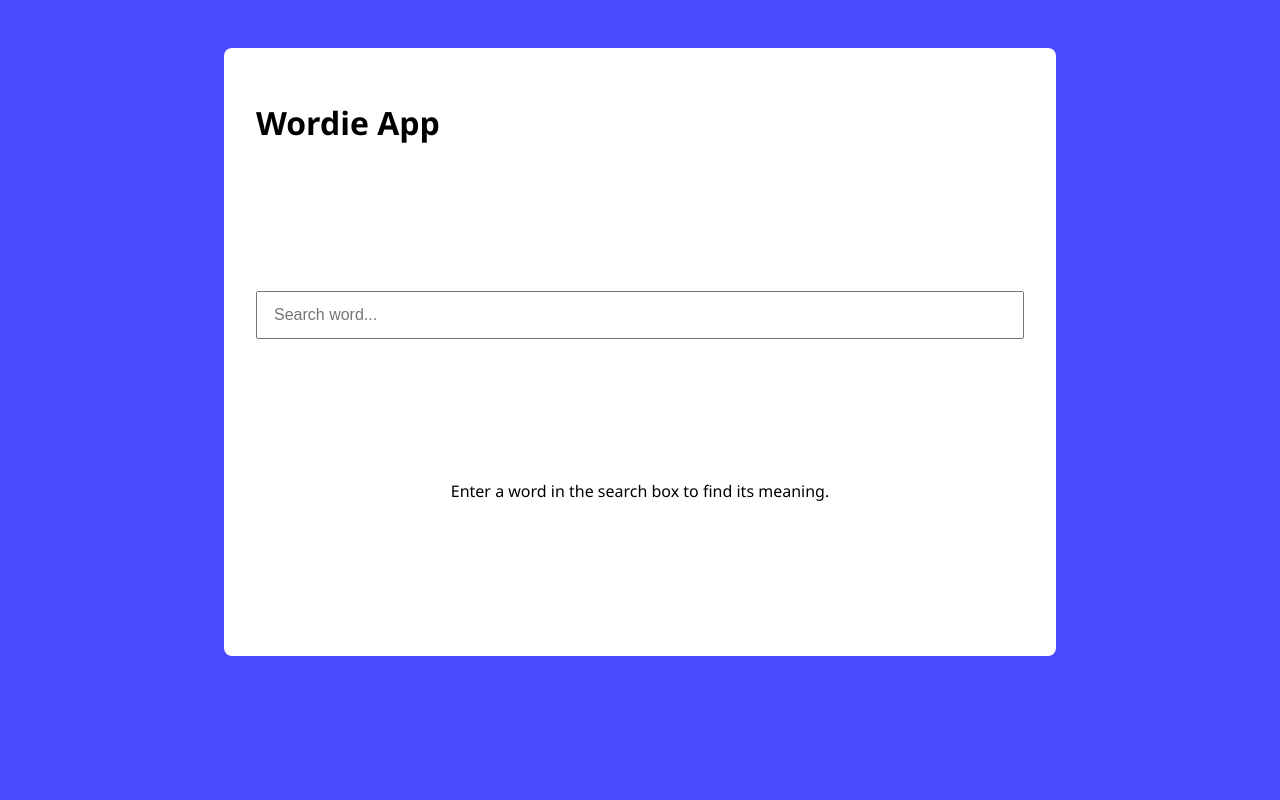
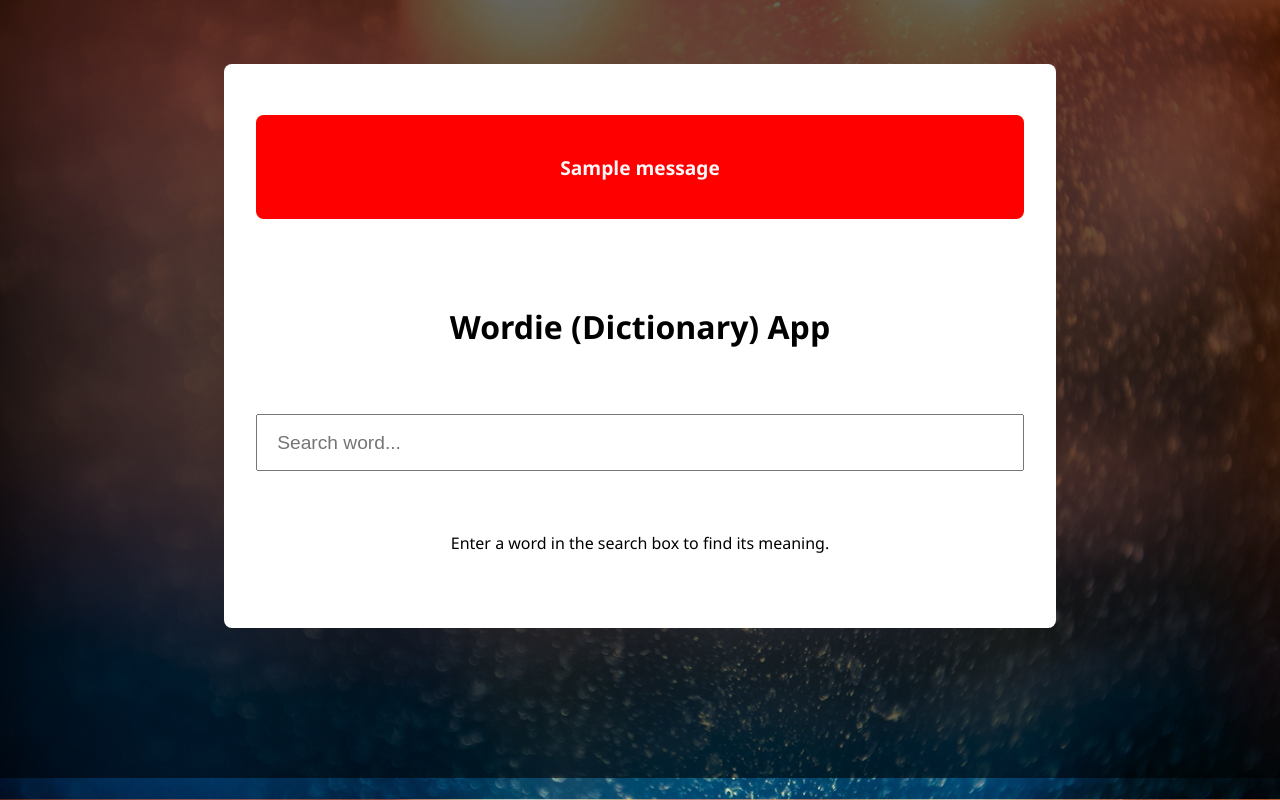
Before and after one commit to tobidada001/wordie-app-django, a Django app: page / in a window 1280 px wide. Run offline with Django 4.2, Linux system fonts and the light colour scheme; tables that the repository leaves empty hold one stand-in row (values such as "Sample post"); one stand-in notice (Sample message) is shown.

Commit message:
I added the django messages and backdrop feature.

```diff
--- a/WordieApp/static/style.css
+++ b/WordieApp/static/style.css
@@ -1,25 +1,41 @@
 body {
-    background: #474aff;
+    background: url("Amazing Desktop Wallpaper.png");
+    background-size: cover;
     margin: 0;
+    padding: 0;
     font-family: 'Segoe UI', Tahoma, Geneva, Verdana, sans-serif;
+    height: 89.3vh;
+}
+.backdrop{
+    height: 100%;
+    width: 100%;
+    background: rgba(0, 0, 0, 0.6);
+    padding-top: 5%;
+
 }
 a{text-decoration: none;}
 .main {
     width: 60%;
-    height: 68vh;
+    height: 70%;
     overflow-y: auto;
-    margin: auto;
+    margin: 0 auto 0 auto;
     display: grid;
-    margin-top: 3em;
+    padding-top: 3em;
     background: #fff;
     padding: 2em;
     border-radius: 0.5rem;
     grid-row-gap: 1.2rem;
+
 }
-
+.main h1.h1 {
+    text-align: center;
+}
+@media screen and (max-width: 1000px) {
+    .main{width: 80%;}
+}
 .search {
     height: 3em;
-    font-size: 1rem;
+    font-size: larger;
     padding-left: 1em;
 }
 
@@ -43,9 +59,11 @@ hr{margin-bottom: 2px;}
     margin-top: 3rem;
 }
 
-@media only screen and (max-width: 700px) {
-    .main {
-        width: 70%;
-        height: 75vh;
-    }
+.messages p{
+    padding: 2em;
+    font-weight: 600;
+    font-size: larger;
+    text-align: center;
+    color: #f8f8f8;
+    border-radius: 0.4em;
 }
--- a/WordieApp/template/index.html
+++ b/WordieApp/template/index.html
@@ -1,43 +1,55 @@
+<!DOCTYPE html>
 {% load static %}
-<!DOCTYPE html>
 <html lang="en">
-
   <head>
-    <meta charset="UTF-8">
-    <meta name="viewport" content="width=device-width, initial-scale=1.0">
-    <meta http-equiv="X-UA-Compatible" content="ie=edge">
+    <meta charset="UTF-8" />
+    <meta name="viewport" content="width=device-width, initial-scale=1.0" />
+    <meta http-equiv="X-UA-Compatible" content="ie=edge" />
     <title>Wordie</title>
-    <link rel="stylesheet" href="{% static 'style.css' %}">
+    <link rel="stylesheet" href="{% static 'style.css' %}" />
     <script src="{% static '../static/audio.js' %}"></script>
   </head>
 
   <body>
+<div class="backdrop">
       <main class="main">
-        <h1 class="h1">Wordie App</h1>
+        <div class="messages">
+          {% for message in messages %}
+          <p style="background-color: red">{{message}}</p>
+          {% endfor %}
+        </div>
+        <h1 class="h1">Wordie (Dictionary) App</h1>
 
         <form action="">
-            <input name="check" type="search" placeholder="Search word..." class="search" style="width: 100%;">
+          <input
+            name="check"
+            type="search"
+            placeholder="Search word..."
+            class="search"
+            style="width: 100%"
+          />
         </form>
 
         {% if word is not None %}
         <div id="main_word_div">
           <div class="word_pro">
             <h3>{{word}}</h3>
-                <p>/{{pronunciation}}/ </p>
-
+            <p>/{{pronunciation}}/</p>
           </div>
 
           <div class="speech_icon">
             <audio src="{{audio_link}}" id="audio"></audio>
-                <img src="{% static '../static/playbtn.png' %}" height="40" width="40" alt="" onclick="checkMediaPlaying();">
+            <img
+              src="{% static '../static/playbtn.png' %}"
+              height="40"
+              width="40"
+              alt=""
+              onclick="checkMediaPlaying();"
+            />
+          </div>
         </div>
 
-        </div>
-
-
-
         <div class="word_div">
-
           <h3>Meaning</h3>
 
           {% for meaning in meanings %}
@@ -45,14 +57,12 @@
           <p>-> {{meaning |capfirst}}</p>
 
           {% endfor %}
-            <hr>
+          <hr />
         </div>
-
 
         {% if examples %}
 
-        <div class="word_div" style="border-left: 0.2rem solid #582872;">
-
+        <div class="word_div" style="border-left: 0.2rem solid #582872">
           <h3>Examples</h3>
 
           {% for example in examples %}
@@ -60,58 +70,47 @@
 
           {% endfor %}
 
-            <hr>
+          <hr />
         </div>
-        {% endif %}
+        {% endif %} {% if synonyms %}
 
-        {% if synonyms %}
-
-        <div class="word_div" style="border-left: 0.2rem solid rgb(233, 63, 63);">
-
+        <div
+          class="word_div"
+          style="border-left: 0.2rem solid rgb(233, 63, 63)"
+        >
           <h3>Synonyms</h3>
 
           {% for synonym in synonyms %}
 
           <a href="{{request.path}}?check={{synonym}}">
-                   {% if synonym == synonyms|last %}
-                       {{synonym}}
-                    {% else %}
-                    {{synonym}},
-                   {% endif %}
+            {% if synonym == synonyms|last %} {{synonym}} {% else %}
+            {{synonym}}, {% endif %}
           </a>
 
           {% endfor %}
-            <hr>
+          <hr />
         </div>
-        {% endif %}
+        {% endif %} {% if antonyms %}
 
-
-        {% if antonyms %}
-
-        <div class="word_div" style="border-left: 0.2rem solid rgb(26, 117, 8);">
-
+        <div class="word_div" style="border-left: 0.2rem solid rgb(26, 117, 8)">
           <h3>Antonymns</h3>
 
           {% for antonymn in antonyms %}
           <a href="{{request.path}}?check={{antonym}}">
-                {% if antonymn == antonyms|last %}
-                    {{antonymn}}
-                {% else %}
-                    {{antonymn}},
-                {% endif %}
+            {% if antonymn == antonyms|last %} {{antonymn}} {% else %}
+            {{antonymn}}, {% endif %}
           </a>
           {% endfor %}
 
-            <hr>
+          <hr />
         </div>
-        {% endif %}
+        {% endif %} {% else %}
 
-
-        {% else %}
-
-            <center><p>Enter a word in the search box to find its meaning.</p></center>
+        <center>
+          <p>Enter a word in the search box to find its meaning.</p>
+        </center>
         {% endif %}
       </main>
+    </div>
   </body>
-
 </html>
--- a/WordieApp/views.py
+++ b/WordieApp/views.py
@@ -3,7 +3,9 @@ from pprint import pprint as pp
 from django.http import HttpResponse
 from . import syn_ant_loop
 import requests as req
+from django.contrib import messages
 # Create your views here.
+
 def index(request):
     word_to_check = None
     college = []
@@ -16,7 +18,11 @@ def index(request):
 
     if 'check' in request.GET:
 
-        word_to_check = request.GET.get('check')
+        word_to_check = request.GET.get('check', None)
+
+        if not word_to_check:
+            messages.error(request, 'You didn\'t enter any word!')
+            return redirect('/')
 
         try:
             college = req.get('https://dictionaryapi.com/api/v3/references/collegiate/json/'+word_to_check+'?key=0f55e041-8e0c-47e8-bcb5-0c7cfd05cb35').json()
@@ -43,6 +49,7 @@ def index(request):
                 'pronunciation': pron,
                 'audio_link': 'https://media.merriam-webster.com/audio/prons/en/us/mp3'+syn_ant_loop.get_audio(audio)+audio+'.mp3'}
         except BaseException :
+            messages.error(request, 'An error has occured. Please try again.')
             return redirect('/')
 
     return render(request, 'index.html', context)
```
Also changed, not shown: WordieApp/static/4k-mr-robot-kj.jpg (deleted), WordieApp/static/Amazing Desktop Wallpaper.png (added). Lines whose indentation alone changed are shown as unchanged.
